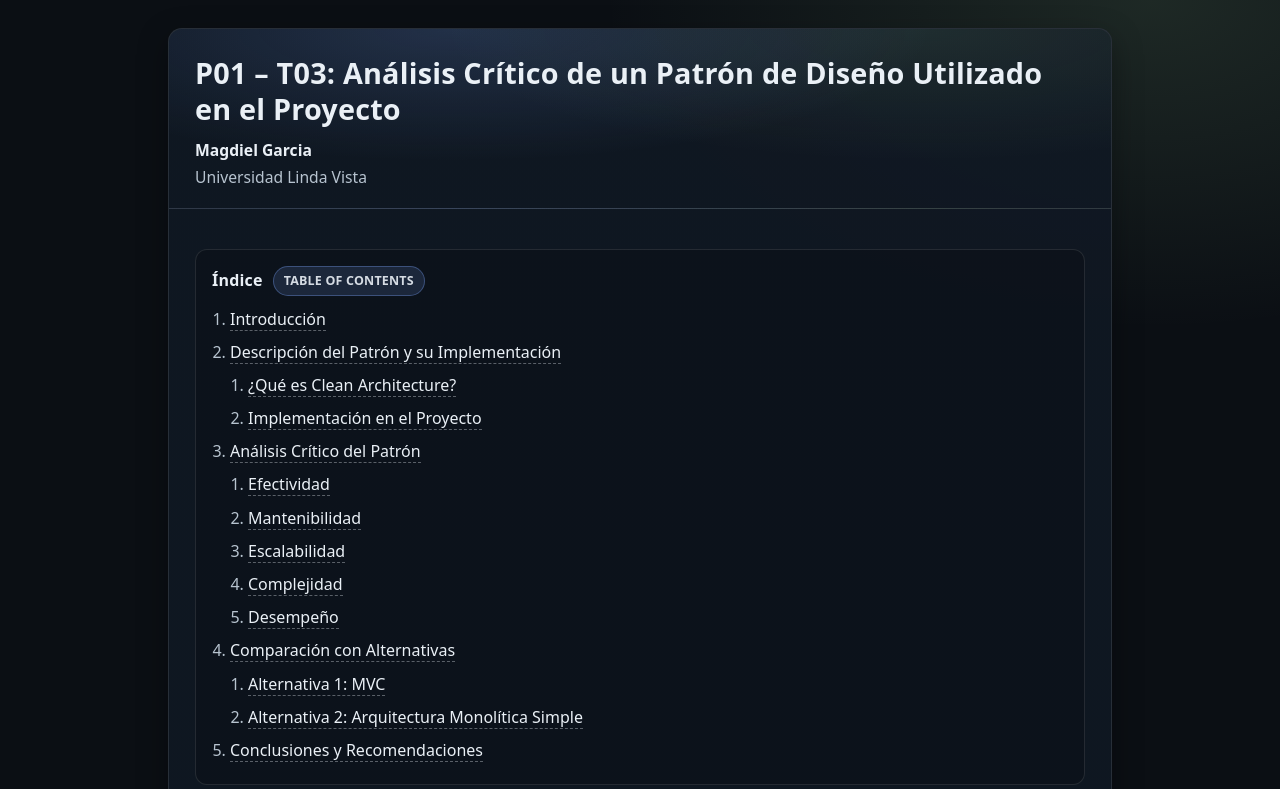
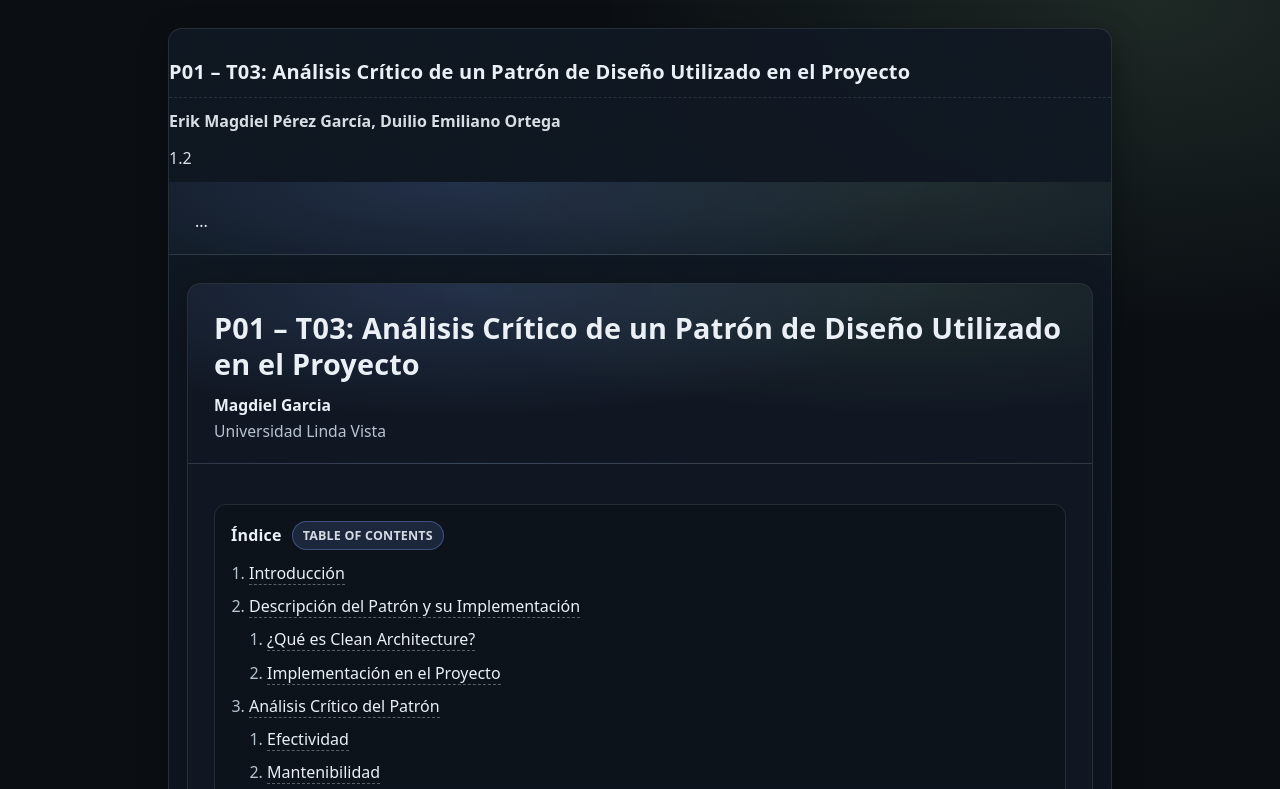
Before and after one commit to ERIKMAGDIEL/An-lisis-Cr-tico-de-un-Patr-n-de-Dise-o-Utilizado-en-el-Proyecto, a plain HTML site: page index.html in a window 1280 px wide. Shown: the top 789 px of the page. Drawn offline with Linux system fonts and the light colour scheme.

Commit message:
Add title section to index.html
Added a title section with project details and authors.

```diff
--- a/index.html
+++ b/index.html
@@ -3,7 +3,23 @@
 <head>
   <meta charset="UTF-8" />
   <meta name="viewport" content="width=device-width, initial-scale=1.0" />
-  <title>P01 – T03: Análisis Crítico de un Patrón de Diseño Utilizado en el Proyecto</title>
+
+  <div class="wrap">
+  <div class="card">
+
+    <!-- PORTADA -->
+    <section class="title-page">
+      <div class="title-content">
+        <h2 class="app-title">P01 – T03: Análisis Crítico de un Patrón de Diseño Utilizado en el Proyecto</h2>
+        <p class="authors"><strong>Erik Magdiel Pérez García, Duilio Emiliano Ortega</strong></p>
+        <p class="date">1.2</p>
+      </div>
+    </section>
+
+    <header>
+       ...
+    </header>
+
 
   <style>
     :root{
```
